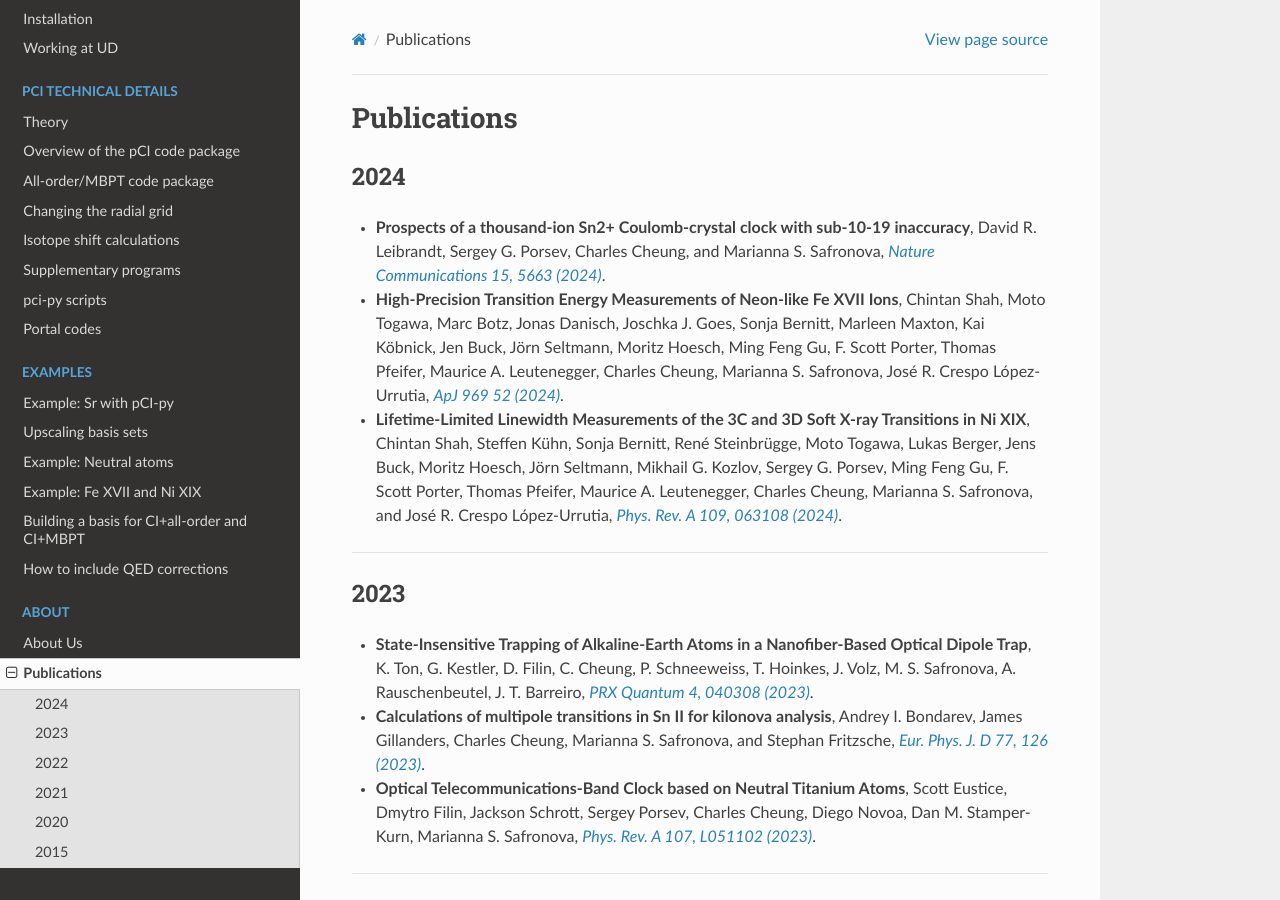
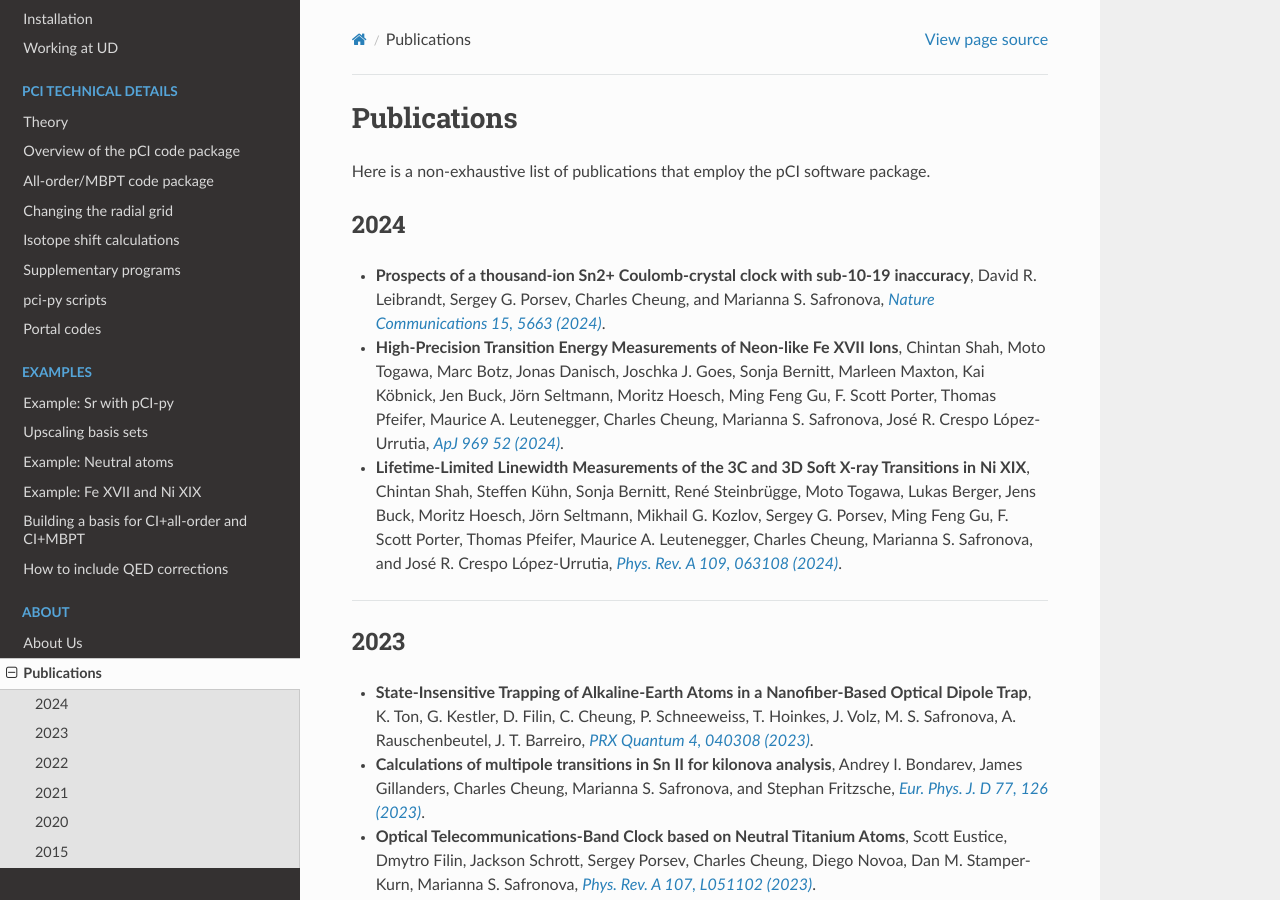
Before and after one commit to ud-pci/pCI, a Sphinx documentation site: the page built from docs/publications.md, in a window 1280 px wide and 900 px high. Built offline with Sphinx 7.4.7 and the Read the Docs theme 2.0.0, drawn with Linux system fonts in a browser that asks for light colours.

Commit message:
added some text to describe pubs list

```diff
--- a/docs/publications.md
+++ b/docs/publications.md
@@ -1,4 +1,6 @@
 # Publications
+
+Here is a non-exhaustive list of publications that employ the pCI software package.
 
 ## 2024
 - **Prospects of a thousand-ion Sn2+ Coulomb-crystal clock with sub-10-19 inaccuracy**, David R. Leibrandt, Sergey G. Porsev, Charles Cheung, and Marianna S. Safronova, *[Nature Communications 15, 5663 (2024)](https://www.nature.com/articles/s41467-024-49241-w)*.
```
